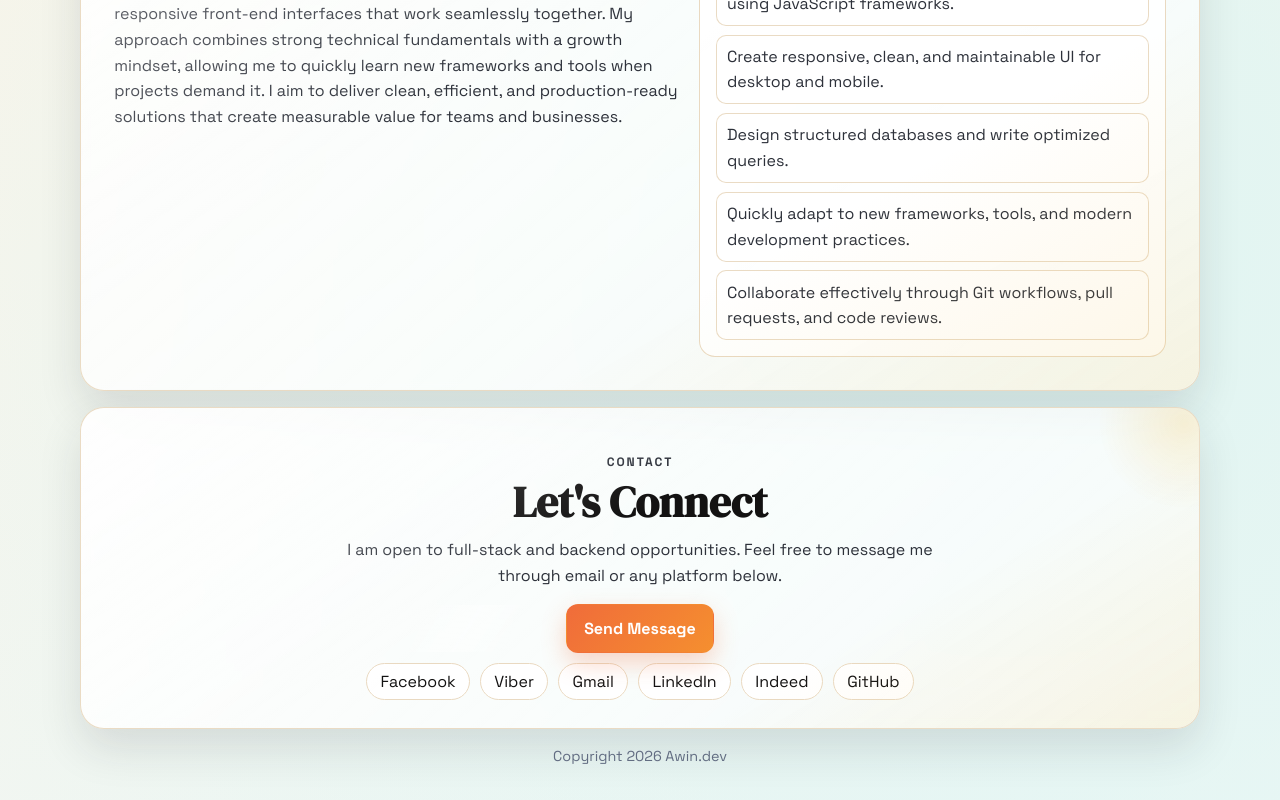
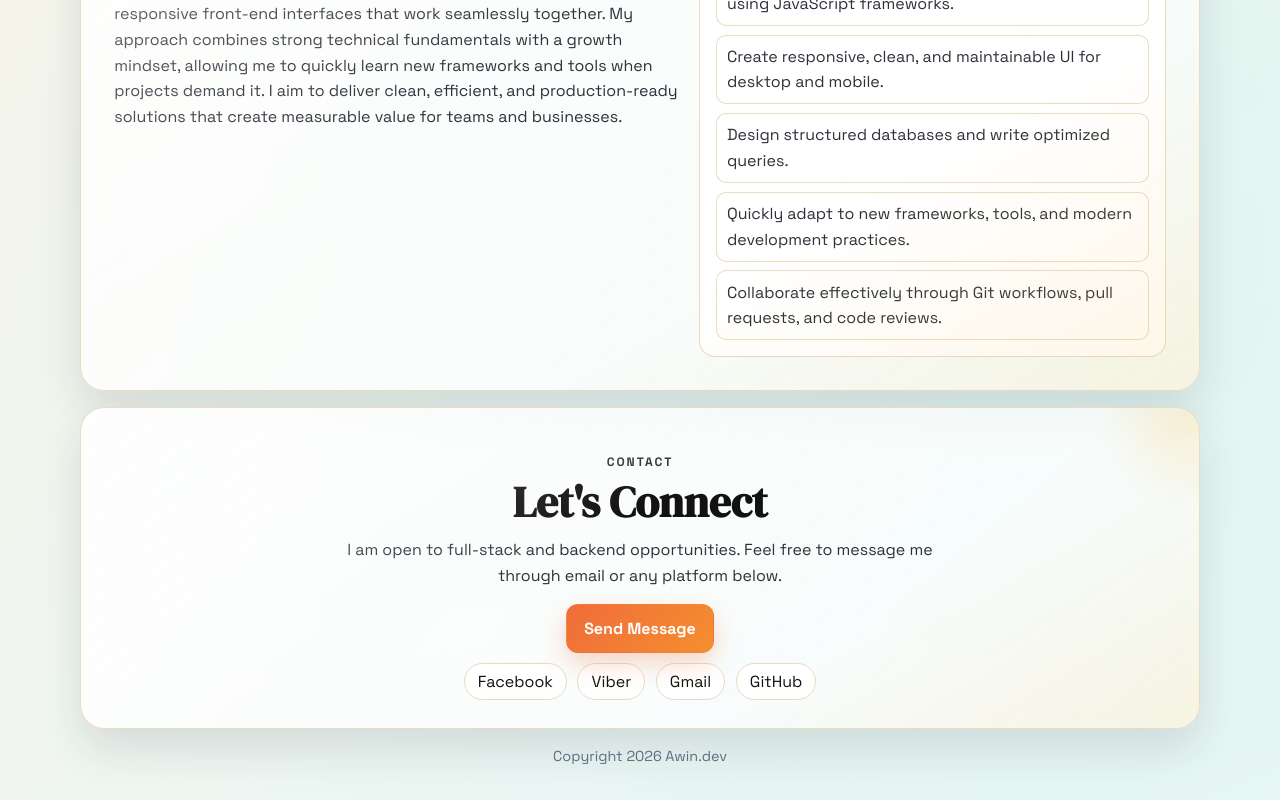
Before and after one commit to Chovvvy00/My_Portfolio, a Vue app: page / in a window 1280 px wide. Shown: the part 2636-3436 px from the top of the page. Built offline with nearby package versions, Linux system fonts and the light colour scheme.

Commit message:
added final socials

```diff
--- a/src/pages/HomePage.vue
+++ b/src/pages/HomePage.vue
@@ -121,14 +121,14 @@ const strengths = [
 const socials = [
   {
     label: 'Facebook',
-    url: 'https://facebook.com/your.profile',
-    meta: 'facebook.com/your.profile',
+    url: 'https://facebook.com/blahbla070',
+    meta: 'facebook.com/blahbla070',
   },
-  { label: 'Viber', url: 'viber://chat?number=%2B639000000000', meta: '+63 900 000 0000' },
-  { label: 'Gmail', url: 'mailto:yourname@gmail.com', meta: 'yourname@gmail.com' },
-  { label: 'LinkedIn', url: 'https://linkedin.com/in/your-profile', meta: '/in/your-profile' },
-  { label: 'Indeed', url: 'https://www.indeed.com/cv/your-name', meta: 'indeed.com/cv/your-name' },
-  { label: 'GitHub', url: 'https://github.com/your-username', meta: 'github.com/your-username' },
+  { label: 'Viber', url: 'viber://chat?number=%2B639383682337', meta: '+63 938 368 2337' },
+  { label: 'Gmail', url: 'mailto:segonzales070@gmail.com', meta: 'segonzales070@gmail.com' },
+  // { label: 'LinkedIn', url: 'https://linkedin.com/in/your-profile', meta: '/in/your-profile' },
+  // { label: 'Indeed', url: 'https://www.indeed.com/cv/your-name', meta: 'indeed.com/cv/your-name' },
+  { label: 'GitHub', url: 'https://github.com/Chovvvy00', meta: 'github.com/Chovvvy00' },
 ]
 
 const withBase = (path) => `${import.meta.env.BASE_URL}${path.replace(/^\/+/, '')}`
@@ -340,7 +340,7 @@ const currentYear = new Date().getFullYear()
           I am open to full-stack and backend opportunities. Feel free to message me through email
           or any platform below.
         </p>
-        <a class="btn btn-primary" href="mailto:yourname@gmail.com">Send Message</a>
+        <a class="btn btn-primary" href="mailto:segonzales070@gmail.com">Send Message</a>
         <ul class="social-list">
           <li v-for="social in socials" :key="social.label">
             <a :href="social.url" target="_blank" rel="noreferrer">{{ social.label }}</a>
```
